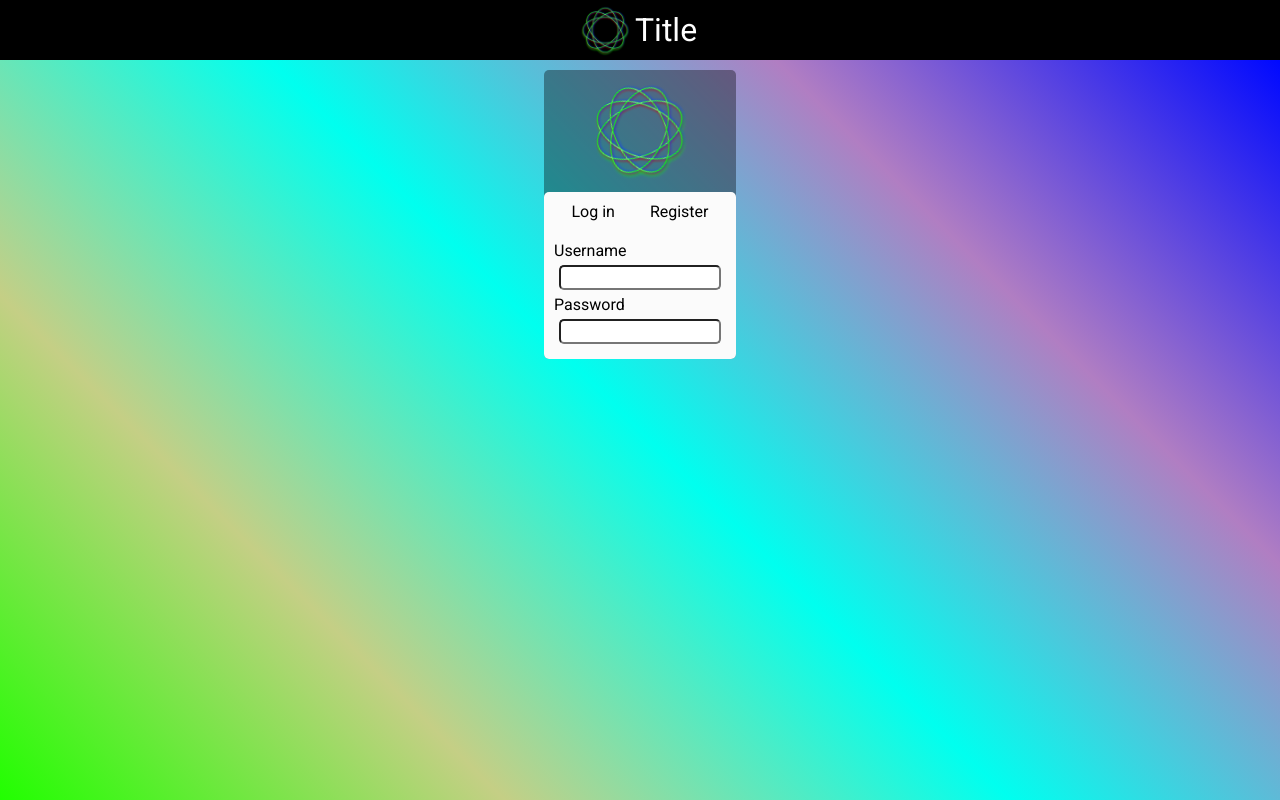
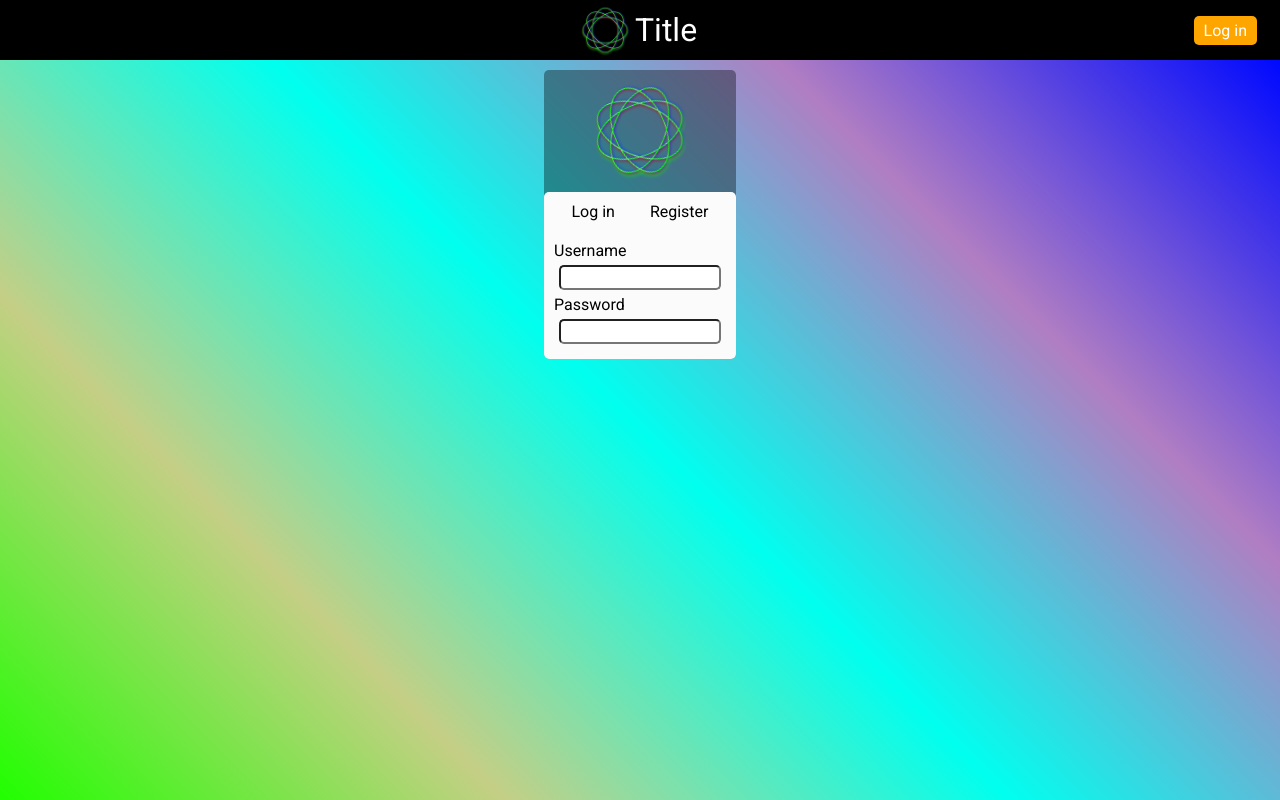
Before and after one commit to Youahm48/Web-Application, a React (Vite) app: page /register in a window 1280 px wide. Built offline with nearby package versions, Linux system fonts and the light colour scheme.

Commit message:
Added login button to header and added alternative bg styling comment for main

```diff
--- a/src/App.css
+++ b/src/App.css
@@ -19,6 +19,7 @@
 #main {
   /*fix this later if it's necessary*/
   height: calc(100% - 60px);
+  /*alternative: background: linear-gradient(45deg, rgba(33,255,0,1) 0%, rgba(0,255,239,1) 50%, rgba(0,39,255,1) 100%);*/
   background: linear-gradient(45deg, rgba(33,255,0,1) 0%, rgba(133,154,0,0.4766281512605042) 25%, rgba(0,255,239,1) 50%, rgba(100,0,135,0.5074404761904762) 75%, rgba(0,9,255,1) 100%);
 }
 
--- a/src/components/Header.jsx
+++ b/src/components/Header.jsx
@@ -6,6 +6,9 @@ export default function Header() {
     <div id="header">
       <img id="logo" src="/logo.png"/>
       <div id="title">Title</div>
+      <div id="profile-container">
+        <a href="/register" id="login-button">Log in</a>
+      </div>
     </div>
   )
 }
--- a/src/stylesheets/components/Header.css
+++ b/src/stylesheets/components/Header.css
@@ -20,3 +20,18 @@
   font-size: 32px;
   font-family: roboto;
 }
+
+#profile-container {
+  display: flex;
+  width: 100%;
+  flex-direction: row-reverse;
+  margin-right: 20px;
+  font-size: 16px;
+  font-family: roboto;
+}
+
+#login-button {
+  padding: 5px 10px;
+  border-radius: 5px;
+  background-color: orange;
+}
```
